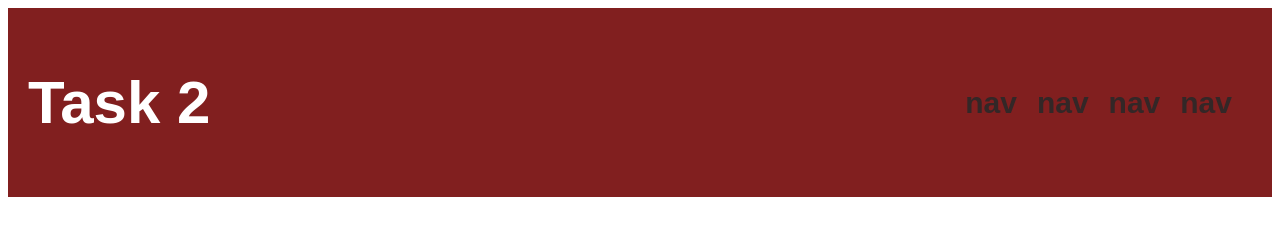
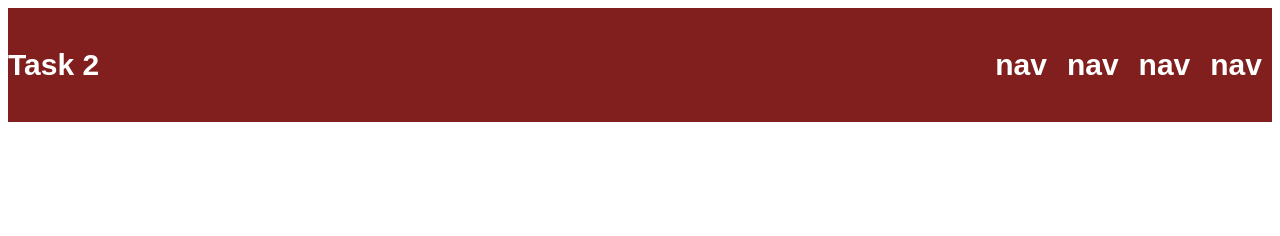
Before and after one commit to devdjangoreact/git-study2, a plain HTML site: page task2/index.html in a window 1280 px wide. Drawn offline with Linux system fonts and the light colour scheme.

Commit message:
asdfasdf

```diff
--- a/task2/css/first.css
+++ b/task2/css/first.css
@@ -1,7 +1,7 @@
 header {
   background-color: #811f1f;
   color: #fff;
-  padding: 20px;
+
   text-align: center;
   font-size: 30px;
   font-weight: bold;
@@ -12,9 +12,8 @@ header {
 }
 header ul {
   display: flex;
-  color: #332727;
+  color: #ffffff;
   text-decoration: none;
-  margin: 0 10px;
 }
 
 header ul li {
--- a/task2/index.html
+++ b/task2/index.html
@@ -9,7 +9,7 @@
   </head>
   <body>
     <header>
-      <h1>Task 2</h1>
+      <h4>Task 2</h4>
       <ul>
         <li>nav</li>
         <li>nav</li>
```
